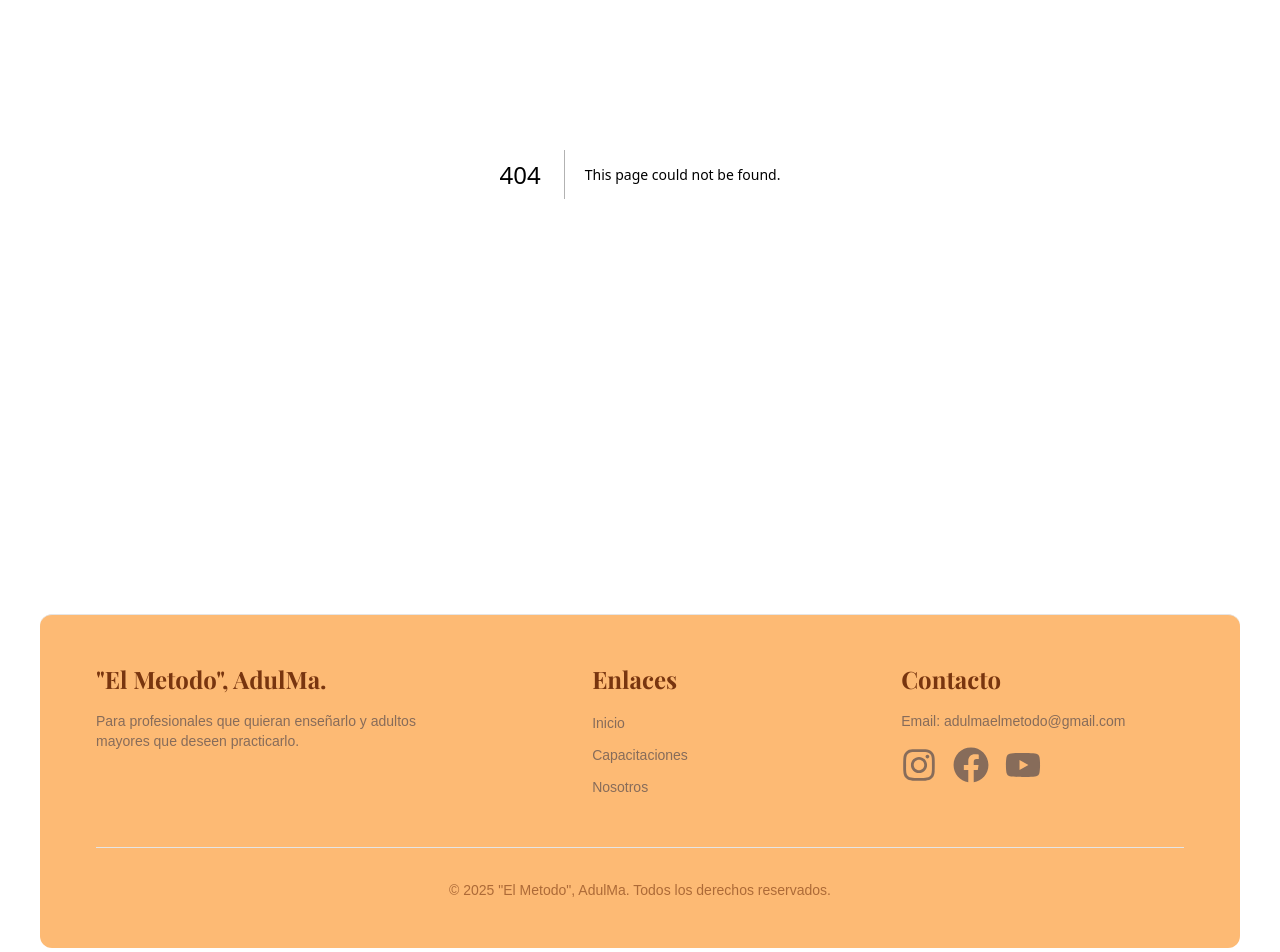
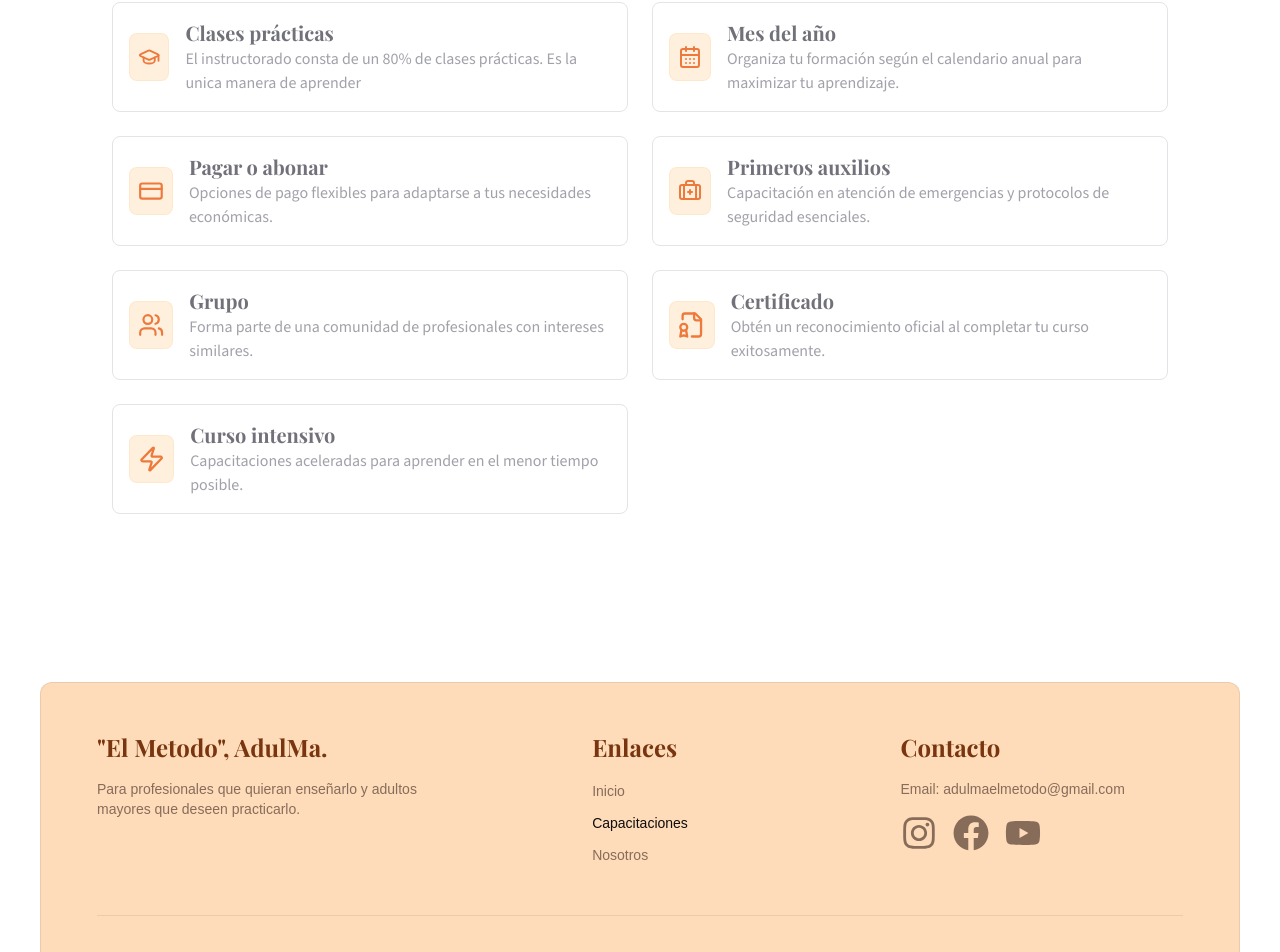
Before and after one commit to GRAMAPHENIA/sitio-oficial-el-metodo, a Next.js app: page /capacitaciones in a window 1280 px wide. Before the commit this address had no page. Shown: the part 314-1266 px from the top of the page. Built offline with nearby package versions, Linux system fonts and the light colour scheme.

Commit message:
Se agrego la ruta de capacitaciones.

```diff
--- a/package.json
+++ b/package.json
@@ -11,10 +11,12 @@
   "dependencies": {
     "@hookform/resolvers": "^3.10.0",
     "@radix-ui/react-navigation-menu": "^1.2.2",
+    "@radix-ui/react-separator": "^1.1.2",
     "class-variance-authority": "^0.7.1",
     "clsx": "^2.1.1",
     "lucide-react": "^0.468.0",
-    "next": "15.1.0",
+    "next": "^15.2.2",
+    "radix-ui": "^1.1.3",
     "react": "^19.0.0",
     "react-dom": "^19.0.0",
     "react-hook-form": "^7.54.2",
--- /dev/null
+++ b/src/app/(routes)/capacitaciones/page.tsx
@@ -0,0 +1,29 @@
+// Ruta: /app/capacitaciones/page.tsx
+// Página principal para la sección de la galería.
+
+"use client";
+
+import { ProfessionalsCourses } from "@/components/custom/professionals-courses/ProfessionalsCourses";
+import { Playfair_Display } from "next/font/google";
+
+const playfair = Playfair_Display({
+  weight: ["400", "700"],
+  subsets: ["latin"],
+  display: "swap",
+});
+
+export default function Capacitaciones() {
+  return (
+    <div className="container mx-auto px-4 pb-20 lg:px-20">
+      {/* Encabezado de la página */}
+      <h1
+        className={`${playfair.className} text-6xl font-bold my-10
+        text-amber-500`}
+      >
+        Capacitaciones
+      </h1>
+      {/* Contenido de la página */}
+      <ProfessionalsCourses />
+    </div>
+  );
+}
--- /dev/null
+++ b/src/components/custom/SeparatorDemo.tsx
@@ -0,0 +1,36 @@
+import * as React from "react";
+import { Separator } from "radix-ui";
+
+const SeparatorDemo = () => (
+	<div className="mx-[15px] w-full max-w-[300px]">
+		<div className="text-[15px] font-medium leading-5 text-white">
+		<div className="mt-12 border-amber-800 border-t border-border pt-8 text-center">
+          <p className="text-sm text-amber-900/60">
+            &copy; {new Date().getFullYear()} &quot;El Metodo&quot;, AdulMa.
+            Todos los derechos reservados.
+          </p>
+        </div>
+		</div>
+		<div className="text-[15px] leading-5 text-white">
+			An open-source UI component library.
+		</div>
+		<Separator.Root className="my-[15px] bg-violet6 data-[orientation=horizontal]:h-px data-[orientation=vertical]:h-full data-[orientation=horizontal]:w-full data-[orientation=vertical]:w-px" />
+		<div className="flex h-5 items-center">
+			<div className="text-[15px] leading-5 text-white">Blog</div>
+			<Separator.Root
+				className="mx-[15px] bg-violet6 data-[orientation=horizontal]:h-px data-[orientation=vertical]:h-full data-[orientation=horizontal]:w-full data-[orientation=vertical]:w-px"
+				decorative
+				orientation="vertical"
+			/>
+			<div className="text-[15px] leading-5 text-white">Docs</div>
+			<Separator.Root
+				className="mx-[15px] bg-violet6 data-[orientation=horizontal]:h-px data-[orientation=vertical]:h-full data-[orientation=horizontal]:w-full data-[orientation=vertical]:w-px"
+				decorative
+				orientation="vertical"
+			/>
+			<div className="text-[15px] leading-5 text-white">Source</div>
+		</div>
+	</div>
+);
+
+export default SeparatorDemo;
--- a/src/components/custom/footer/Footer.tsx
+++ b/src/components/custom/footer/Footer.tsx
@@ -5,19 +5,20 @@ import { usePathname } from "next/navigation";
 import { FaInstagram, FaFacebook, FaYoutube } from "react-icons/fa";
 import { Playfair_Display } from "next/font/google";
 
+// Importamos la fuente Playfair Display desde Google Fonts
 const playfair = Playfair_Display({
   weight: ["400", "700"],
   subsets: ["latin"],
   display: "swap",
 });
 
-// Definimos un tipo para los enlaces
+// Definimos un tipo para los enlaces del footer
 type LinkItem = {
   title: string;
   href: string;
 };
 
-// Datos de las columnas (podrían venir de una API o archivo JSON)
+// Datos de las columnas del footer (pueden venir de una API o JSON externo)
 const footerColumns = [
   {
     title: "Enlaces",
@@ -29,9 +30,10 @@ const footerColumns = [
   },
 ];
 
-// Datos de contacto
+// Datos de contacto (pueden ser dinámicos o venir de una API)
 const contactInfo = [{ label: "Email", value: "adulmaelmetodo@gmail.com" }];
 
+// Componente para renderizar una columna de enlaces en el footer
 const FooterColumn = ({
   title,
   links,
@@ -43,9 +45,7 @@ const FooterColumn = ({
 
   return (
     <div className="flex flex-col mx-auto text-center sm:text-left">
-      <h3
-        className={`${playfair.className} font-semibold text-amber-900 text-2xl`}
-      >
+      <h3 className={`${playfair.className} font-semibold text-amber-900 text-2xl`}>
         {title}
       </h3>
       <nav aria-label={title}>
@@ -56,8 +56,8 @@ const FooterColumn = ({
                 href={link.href}
                 className={`text-sm transition-colors duration-200 hover:text-amber-950 ${
                   pathname === link.href
-                    ? "text-muted-foreground hover:text-accent-foreground transition-colors duration-200"
-                    : "text-muted-foreground hover:text-accent-foreground transition-colors duration-200"
+                    ? "text-accent-foreground"
+                    : "text-muted-foreground"
                 }`}
               >
                 {link.title}
@@ -70,14 +70,16 @@ const FooterColumn = ({
   );
 };
 
+// Definimos las propiedades del componente Footer
 interface FooterProps {
   className?: string;
+  currentYear: number; // Se pasa el año como prop para evitar problemas de SSR vs CSR
 }
 
-const Footer = ({ className = "" }: FooterProps) => {
+const Footer = ({ className = "", currentYear }: FooterProps) => {
   return (
     <footer
-      className={`bg-orange-300 m-10 rounded-xl text-foreground py-12 border-t border-border px-10 ${className}`}
+      className={`bg-orange-300/50 m-10 rounded-xl text-foreground py-12 border border-zinc-700/10 px-10 ${className}`}
       aria-labelledby="footer-heading"
     >
       <div className="container mx-auto px-4">
@@ -85,10 +87,10 @@ const Footer = ({ className = "" }: FooterProps) => {
           Pie de página
         </h2>
         <div className="grid grid-cols-1 sm:grid-cols-2 lg:grid-cols-3 gap-8">
-          {/* Columna 1: Logo y Descripción */}
+          {/* Columna con el logo y la descripción */}
           <div className="text-center sm:text-left">
             <h2 className={`${playfair.className} font-semibold text-amber-900 text-2xl`}>
-            &quot;El Metodo&quot;, AdulMa.
+              "El Metodo", AdulMa.
             </h2>
             <p className="mt-4 text-sm text-muted-foreground max-w-md">
               Para profesionales que quieran enseñarlo y adultos mayores que
@@ -96,13 +98,9 @@ const Footer = ({ className = "" }: FooterProps) => {
             </p>
           </div>
 
-          {/* Columnas dinámicas */}
+          {/* Columnas dinámicas de enlaces */}
           {footerColumns.map((column, index) => (
-            <FooterColumn
-              key={index}
-              title={column.title}
-              links={column.links}
-            />
+            <FooterColumn key={index} title={column.title} links={column.links} />
           ))}
 
           {/* Columna de Contacto */}
@@ -113,12 +111,12 @@ const Footer = ({ className = "" }: FooterProps) => {
             <address className="mt-4 not-italic text-sm text-muted-foreground">
               {contactInfo.map((info, index) => (
                 <p key={index}>
-                  <span className="font-medium">{info.label}:</span>{" "}
-                  {info.value}
+                  <span className="font-medium">{info.label}:</span> {info.value}
                 </p>
               ))}
             </address>
             <div className="mt-4 flex justify-center sm:justify-start space-x-4">
+              {/* Enlaces a redes sociales */}
               <a
                 href="https://www.instagram.com/tu_usuario"
                 target="_blank"
@@ -147,11 +145,10 @@ const Footer = ({ className = "" }: FooterProps) => {
           </div>
         </div>
 
-        {/* Derechos de Autor */}
-        <div className="mt-12 border-amber-800 border-t border-border pt-8 text-center">
-          <p className="text-sm text-amber-900/60">
-            &copy; {new Date().getFullYear()} &quot;El Metodo&quot;, AdulMa.
-            Todos los derechos reservados.
+        {/* Derechos de Autor con el año dinámico desde prop */}
+        <div className="mt-12 border-t border-zinc-700/10 pt-8 text-center">
+          <p className="text-sm text-muted-foreground">
+            &copy; {currentYear} "El Metodo", AdulMa. Todos los derechos reservados.
           </p>
         </div>
       </div>
--- a/src/components/custom/gallery/Gallery.tsx
+++ b/src/components/custom/gallery/Gallery.tsx
@@ -36,7 +36,7 @@ export default function GaleriaPage() {
     <div className="container mx-auto px-4 pb-20 lg:px-20">
       {/* Encabezado de la página */}
       <h1 className={`${playfair.className} text-6xl font-bold my-10
-        text-amber-800`}>Galería</h1>
+        text-amber-500`}>Galería</h1>
 
       {/* Contenido de la galería */}
       <div className="grid grid-cols-1 md:grid-cols-2 lg:grid-cols-3 gap-6">
--- /dev/null
+++ b/src/components/custom/professionals-courses/ProfessionalsCourses.tsx
@@ -0,0 +1,106 @@
+"use client";
+
+import {
+  LucideGraduationCap,
+  LucideCalendarDays,
+  LucideCreditCard,
+  BriefcaseMedical,
+  LucideUsers,
+  LucideFileBadge,
+  LucideZap,
+} from "lucide-react";
+import { Playfair_Display, Source_Sans_3 } from "next/font/google";
+import React from "react";
+
+const sourceSans = Source_Sans_3({
+  weight: ["300", "400", "500", "600", "700"],
+  subsets: ["latin"],
+  display: "swap",
+});
+
+const playfair = Playfair_Display({
+  weight: ["400", "700"],
+  subsets: ["latin"],
+  display: "swap",
+});
+
+const sections = [
+  {
+    icon: LucideGraduationCap,
+    title: "Clases prácticas",
+    description:
+      "El instructorado consta de un 80% de clases prácticas. Es la unica manera de aprender",
+  },
+  {
+    icon: LucideCalendarDays,
+    title: "Mes del año",
+    description:
+      "Organiza tu formación según el calendario anual para maximizar tu aprendizaje.",
+  },
+  {
+    icon: LucideCreditCard,
+    title: "Pagar o abonar",
+    description:
+      "Opciones de pago flexibles para adaptarse a tus necesidades económicas.",
+  },
+  {
+    icon: BriefcaseMedical,
+    title: "Primeros auxilios",
+    description:
+      "Capacitación en atención de emergencias y protocolos de seguridad esenciales.",
+  },
+  {
+    icon: LucideUsers,
+    title: "Grupo",
+    description:
+      "Forma parte de una comunidad de profesionales con intereses similares.",
+  },
+  {
+    icon: LucideFileBadge,
+    title: "Certificado",
+    description:
+      "Obtén un reconocimiento oficial al completar tu curso exitosamente.",
+  },
+  {
+    icon: LucideZap,
+    title: "Curso intensivo",
+    description:
+      "Capacitaciones aceleradas para aprender en el menor tiempo posible.",
+  },
+];
+
+export function ProfessionalsCourses() {
+  return (
+    <section className="pb-12 mx-auto max-w-xs sm:max-w-md md:max-w-2xl lg:max-w-4xl xl:max-w-6xl">
+      <div className="container px-4 md:px-8">
+        <h2
+          className={`${playfair.className} text-3xl sm:text-4xl lg:text-5xl text-center font-normal mb-6 sm:mb-8 lg:mb-10 text-zinc-600 dark:text-zinc-300`}
+        >
+          Cursos para profesionales
+        </h2>
+        <div className="grid grid-cols-1 md:grid-cols-2 gap-6">
+          {sections.map((section, index) => (
+            <div
+              key={index}
+              className="flex items-center space-x-4 p-4 border border-zinc-200 dark:border-zinc-700 rounded-lg hover:shadow-md transition-all duration-100 ease-in-out"
+            >
+              <section.icon className="h-10 w-10 sm:h-12 sm:w-12 text-orange-600 opacity-80 p-2 bg-orange-100 border border-orange-200/50 rounded-lg" />
+              <div>
+                <h3
+                  className={`${playfair.className} text-lg sm:text-xl font-semibold text-zinc-500 dark:text-zinc-300`}
+                >
+                  {section.title}
+                </h3>
+                <p
+                  className={`${sourceSans.className} text-sm sm:text-base text-zinc-400 dark:text-zinc-400`}
+                >
+                  {section.description}
+                </p>
+              </div>
+            </div>
+          ))}
+        </div>
+      </div>
+    </section>
+  );
+}
```
Also changed, not shown: 1 other file (tests, documents, lock files or other folders).
